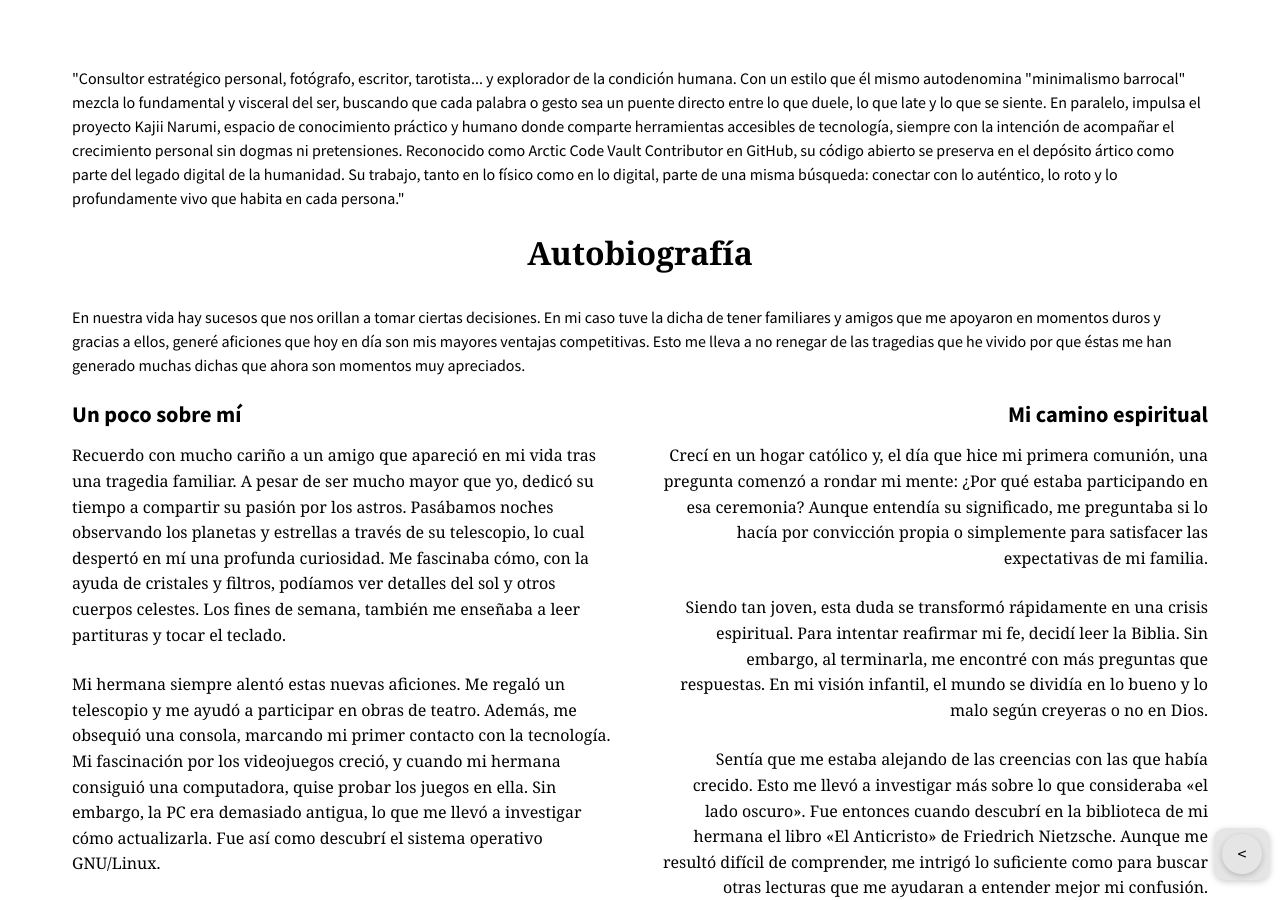
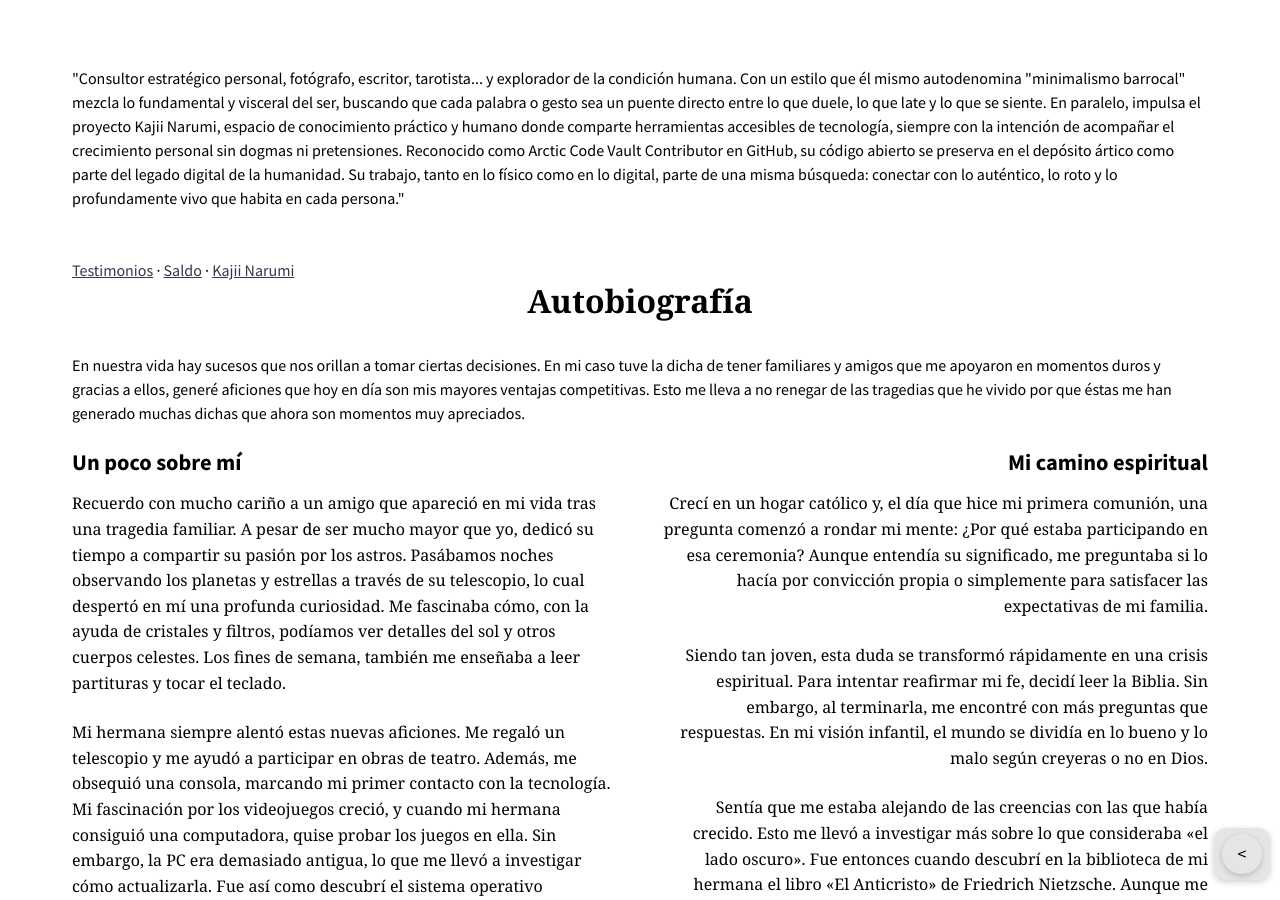
Before and after one commit to KajiiNarumi/iasuarezv, a Jekyll site: the page built from iantoinesuarezv.md, in a window 1280 px wide and 900 px high, scrolled down 331 px. Built offline with Jekyll 4.4.1, drawn with Linux system fonts in a browser that asks for light colours; nearby versions of some CDN libraries; some of the changed lines change nothing that is shown.

Commit message:
Update and rename autobiografia.md to iantoinesuarezv.md

```diff
--- a/autobiografia.md
+++ b/iantoinesuarezv.md
@@ -1,7 +1,7 @@
 ---
 layout: default
-title: "Autobiografía"
-permalink: /autobiografia/
+title: "I. Antoine Suárez V."
+permalink: /iantoinesuarezv/
 paginate: true
 show_excerpts: true
 entries_layout: list
@@ -76,6 +76,9 @@
 <div class="autobiografia-wrapper">
 <p>"Consultor estratégico personal, fotógrafo, escritor, tarotista... y explorador de la condición humana. Con un estilo que él mismo autodenomina "minimalismo barrocal" mezcla lo fundamental y visceral del ser, buscando que cada palabra o gesto sea un puente directo entre lo que duele, lo que late y lo que se siente. En paralelo, impulsa el proyecto Kajii Narumi, espacio de conocimiento práctico y humano donde comparte herramientas accesibles de tecnología, siempre con la intención de acompañar el crecimiento personal sin dogmas ni pretensiones. Reconocido como Arctic Code Vault Contributor en GitHub, su código abierto se preserva en el depósito ártico como parte del legado digital de la humanidad. Su trabajo, tanto en lo físico como en lo digital, parte de una misma búsqueda: conectar con lo auténtico, lo roto y lo profundamente vivo que habita en cada persona."</p>
 
+<br>
+<a href="/testimonios/">Testimonios</a> · <a href="/mecenas/">Saldo</a> · <a href="https://kajiinarumi.com">Kajii Narumi</a><br>
+
 
   <h1 class="autobiografia-title">Autobiografía</h1>
   <p>En nuestra vida hay sucesos que nos orillan a tomar ciertas decisiones. En mi caso tuve la dicha de tener familiares y amigos que me apoyaron en momentos duros y gracias a ellos, generé aficiones que hoy en día son mis mayores ventajas competitivas. Esto me lleva a no renegar de las tragedias que he vivido por que éstas me han generado muchas dichas que ahora son momentos muy apreciados.</p>
```
